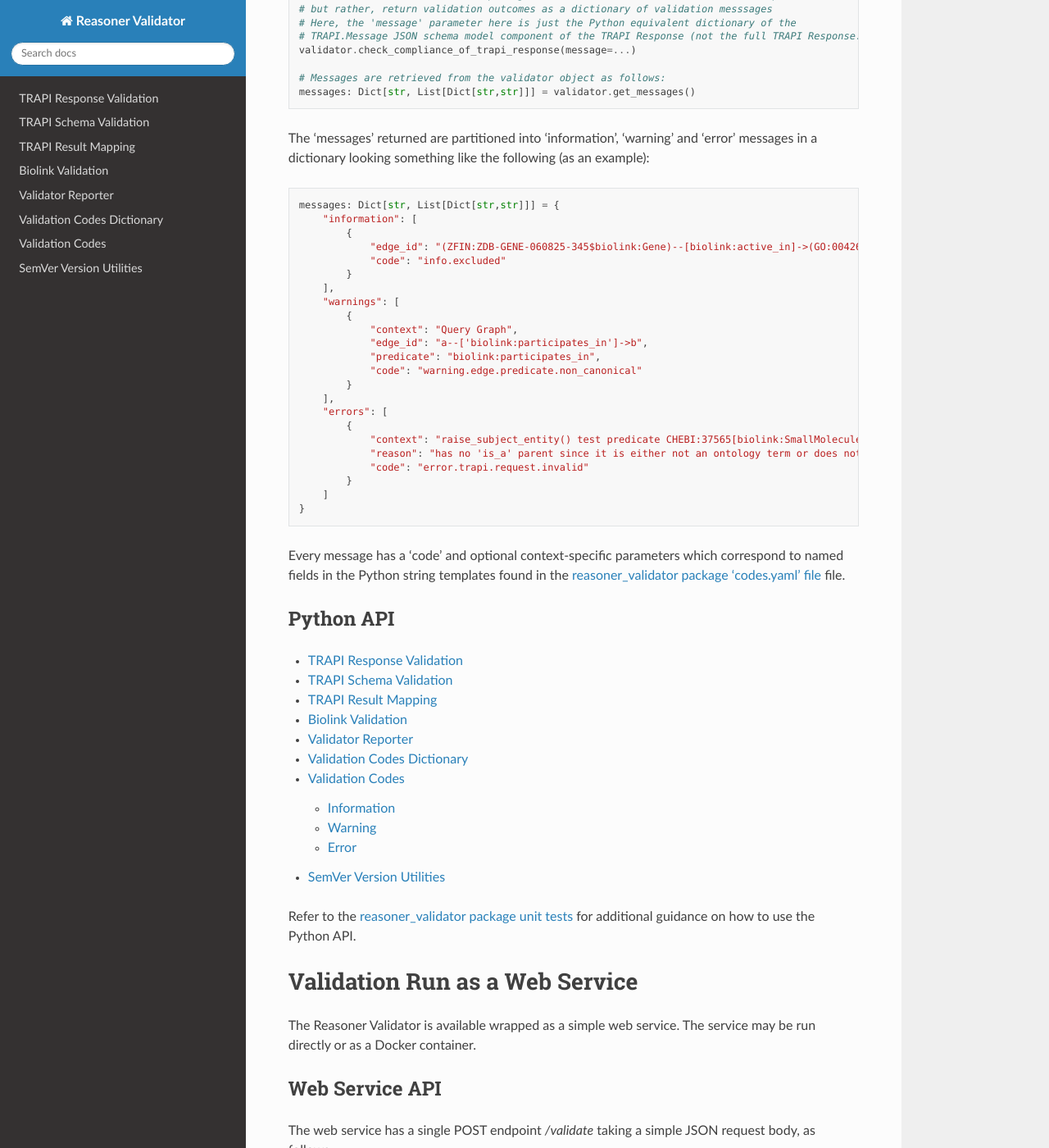
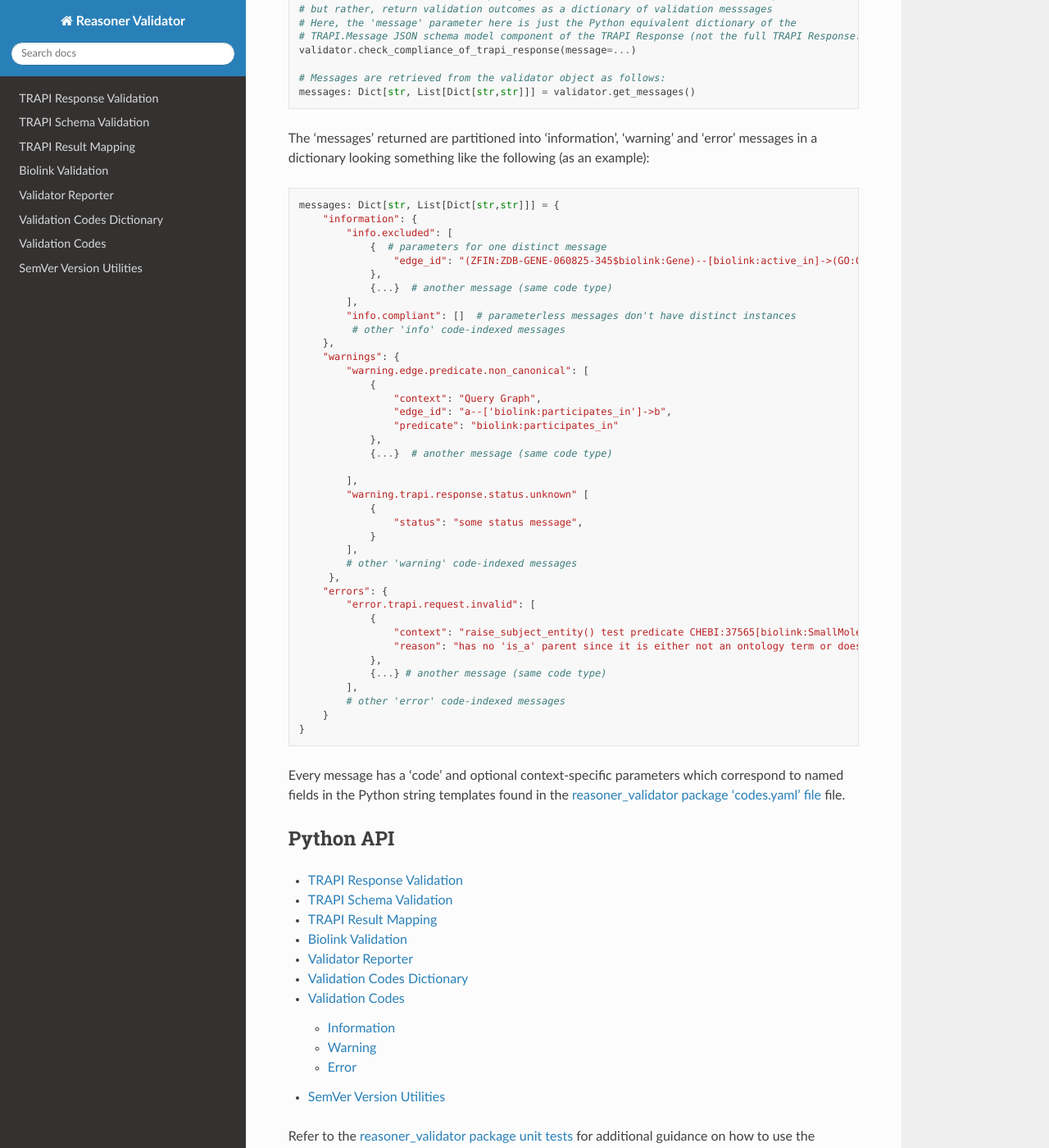
Before and after one commit to NCATSTranslator/reasoner-validator, a Sphinx documentation site: the page built from docs/index.rst, in a window 1280 px wide and 1400 px high, scrolled down 1380 px. Shown: the whole window at 82% size. Built offline with Sphinx 7.4.7 and the Read the Docs theme 2.0.0, drawn with Linux system fonts in a browser that asks for light colours.

Commit message:
Belated correction to index page in main project documentation

```diff
--- a/docs/index.rst
+++ b/docs/index.rst
@@ -74,27 +74,43 @@ in a dictionary looking something like the following (as an example):
 .. code-block:: python
 
     messages: Dict[str, List[Dict[str,str]]] = {
-        "information": [
-            {
-                "edge_id": "(ZFIN:ZDB-GENE-060825-345$biolink:Gene)--[biolink:active_in]->(GO:0042645$biolink:CellularComponent)",
-                "code": "info.excluded"
-            }
-        ],
-        "warnings": [
-            {
-                "context": "Query Graph",
-                "edge_id": "a--['biolink:participates_in']->b",
-                "predicate": "biolink:participates_in",
-                "code": "warning.edge.predicate.non_canonical"
-            }
-        ],
-        "errors": [
-            {
-                "context": "raise_subject_entity() test predicate CHEBI:37565[biolink:SmallMolecule]",
-                "reason": "has no 'is_a' parent since it is either not an ontology term or does not map onto a parent ontology term.",
-                "code": "error.trapi.request.invalid"
-            }
-        ]
+        "information": {
+            "info.excluded": [
+                {  # parameters for one distinct message
+                    "edge_id": "(ZFIN:ZDB-GENE-060825-345$biolink:Gene)--[biolink:active_in]->(GO:0042645$biolink:CellularComponent)",
+                },
+                {...}  # another message (same code type)
+            ],
+            "info.compliant": []  # parameterless messages don't have distinct instances
+             # other 'info' code-indexed messages
+        },
+        "warnings": {
+            "warning.edge.predicate.non_canonical": [
+                {
+                    "context": "Query Graph",
+                    "edge_id": "a--['biolink:participates_in']->b",
+                    "predicate": "biolink:participates_in"
+                },
+                {...}  # another message (same code type)
+
+            ],
+            "warning.trapi.response.status.unknown" [
+                {
+                    "status": "some status message",
+                }
+            ],
+            # other 'warning' code-indexed messages
+         },
+        "errors": {
+            "error.trapi.request.invalid": [
+                {
+                    "context": "raise_subject_entity() test predicate CHEBI:37565[biolink:SmallMolecule]",
+                    "reason": "has no 'is_a' parent since it is either not an ontology term or does not map onto a parent ontology term."
+                },
+                {...} # another message (same code type)
+            ],
+            # other 'error' code-indexed messages
+        }
     }
 
 
```
